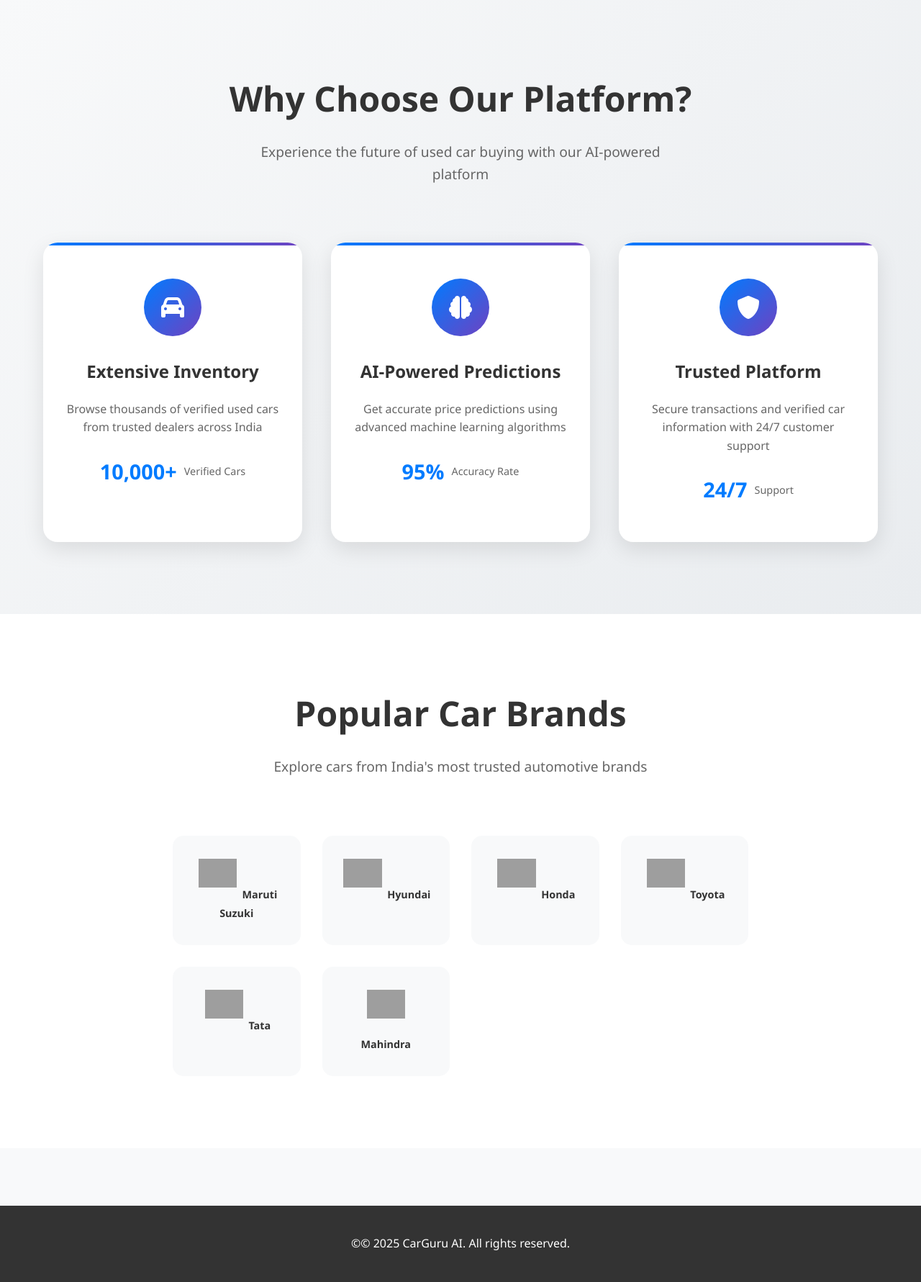
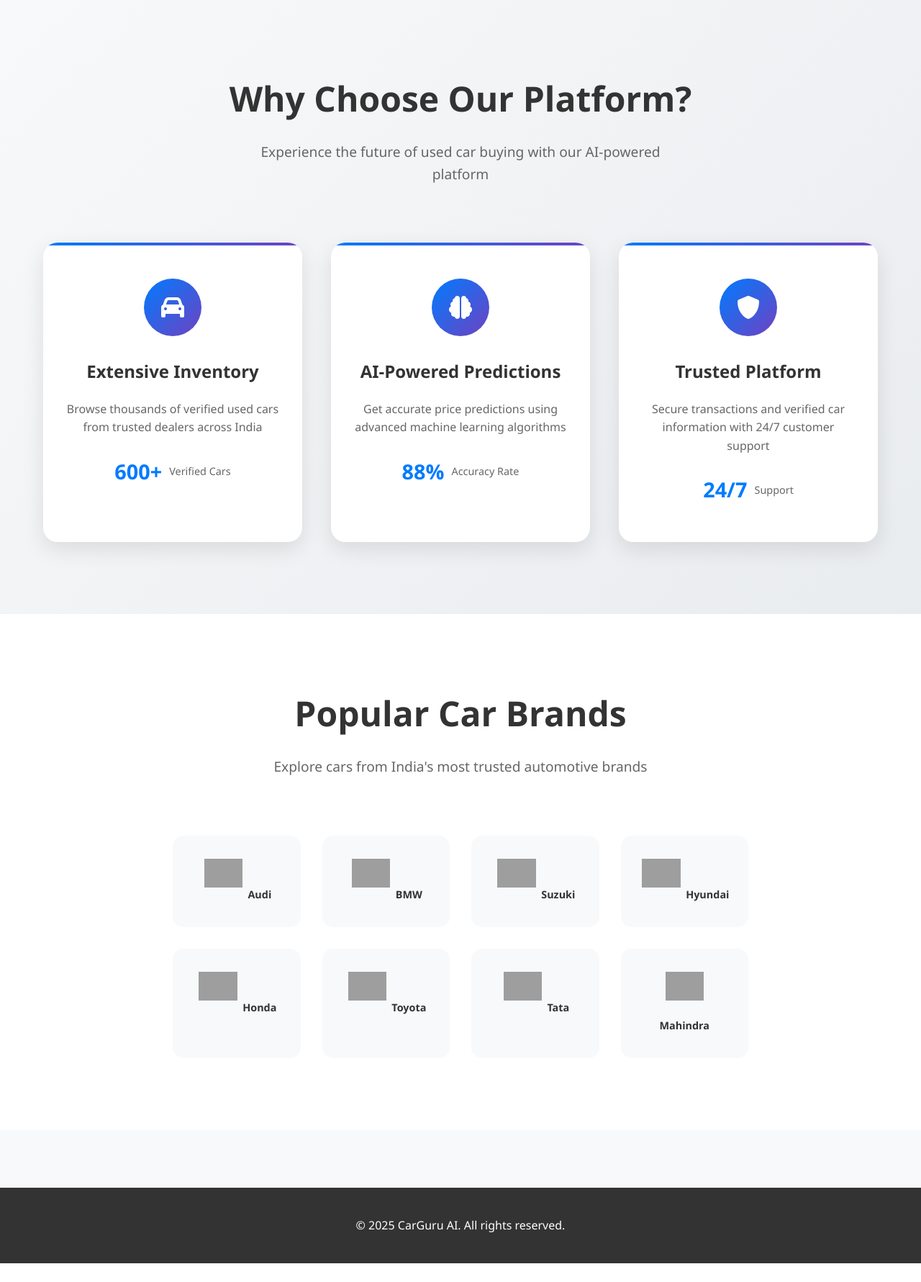
Before and after one commit to Guruvd07/car-price-predictor, a Flask app: page / in a window 1280 px wide. Shown: the part 871-2652 px from the top of the page at 72% size. After the commit the page ends 2626 px from the top, so only its background shows below. Run offline with Flask 3, Linux system fonts and the light colour scheme; grey boxes are pictures that could not be loaded.

Commit message:
My latest updates

```diff
--- a/templates/base.html
+++ b/templates/base.html
@@ -47,7 +47,7 @@
 
     <footer class="footer">
         <div class="footer-container">
-            <p>&copy;© 2025 CarGuru AI. All rights reserved.</p>
+            <p>&copy; 2025 CarGuru AI. All rights reserved.</p>
         </div>
     </footer>
 
--- a/templates/index.html
+++ b/templates/index.html
@@ -17,11 +17,11 @@
             </p>
             <div class="hero-stats">
                 <div class="stat-item">
-                    <div class="stat-number">10K+</div>
+                    <div class="stat-number">600+</div>
                     <div class="stat-label">Cars Available</div>
                 </div>
                 <div class="stat-item">
-                    <div class="stat-number">95%</div>
+                    <div class="stat-number">88%</div>
                     <div class="stat-label">Accuracy</div>
                 </div>
                 <div class="stat-item">
@@ -66,7 +66,7 @@
                 <h3>Extensive Inventory</h3>
                 <p>Browse thousands of verified used cars from trusted dealers across India</p>
                 <div class="feature-stats">
-                    <span class="feature-number">10,000+</span>
+                    <span class="feature-number">600+</span>
                     <span class="feature-label">Verified Cars</span>
                 </div>
             </div>
@@ -77,7 +77,7 @@
                 <h3>AI-Powered Predictions</h3>
                 <p>Get accurate price predictions using advanced machine learning algorithms</p>
                 <div class="feature-stats">
-                    <span class="feature-number">95%</span>
+                    <span class="feature-number">88%</span>
                     <span class="feature-label">Accuracy Rate</span>
                 </div>
             </div>
@@ -104,8 +104,16 @@
         </div>
         <div class="brands-grid">
             <div class="brand-card">
-                <img src="https://logos-world.net/wp-content/uploads/2021/03/Maruti-Suzuki-Logo.png" alt="Maruti Suzuki">
-                <span>Maruti Suzuki</span>
+                <img src="https://logos-world.net/wp-content/uploads/2021/03/Audi-Logo.png" alt="Maruti Suzuki">
+                <span>Audi</span>
+            </div>
+            <div class="brand-card">
+                <img src="https://upload.wikimedia.org/wikipedia/commons/thumb/4/44/BMW.svg/600px-BMW.svg.png" alt="Mahindra">
+                <span>BMW</span>
+            </div>
+            <div class="brand-card">
+                <img src="https://www.citypng.com/public/uploads/preview/suzuki-black-logo-transparent-png-70175169477316889qlbzgncs.png" alt="Maruti Suzuki">
+                <span>Suzuki</span>
             </div>
             <div class="brand-card">
                 <img src="https://logos-world.net/wp-content/uploads/2021/03/Hyundai-Logo.png" alt="Hyundai">
@@ -124,9 +132,10 @@
                 <span>Tata</span>
             </div>
             <div class="brand-card">
-                <img src="https://logos-world.net/wp-content/uploads/2021/03/Mahindra-Logo.png" alt="Mahindra">
+                <img src="https://img.favpng.com/10/6/23/mahindra-mahindra-logo-car-brand-india-png-favpng-xvb272PsP6R4a5LPj7kqrDZjY.jpg" alt="Tata">
                 <span>Mahindra</span>
             </div>
+
         </div>
     </div>
 </section>
```
